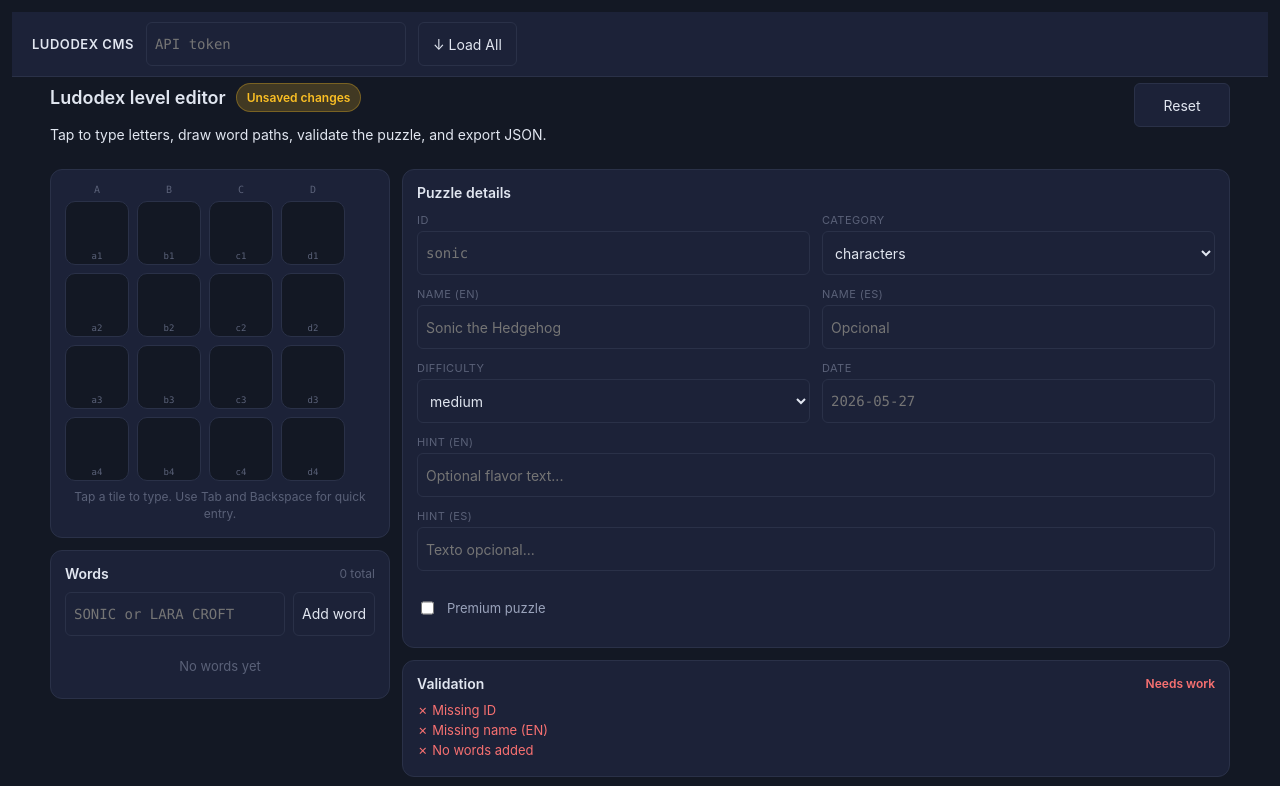
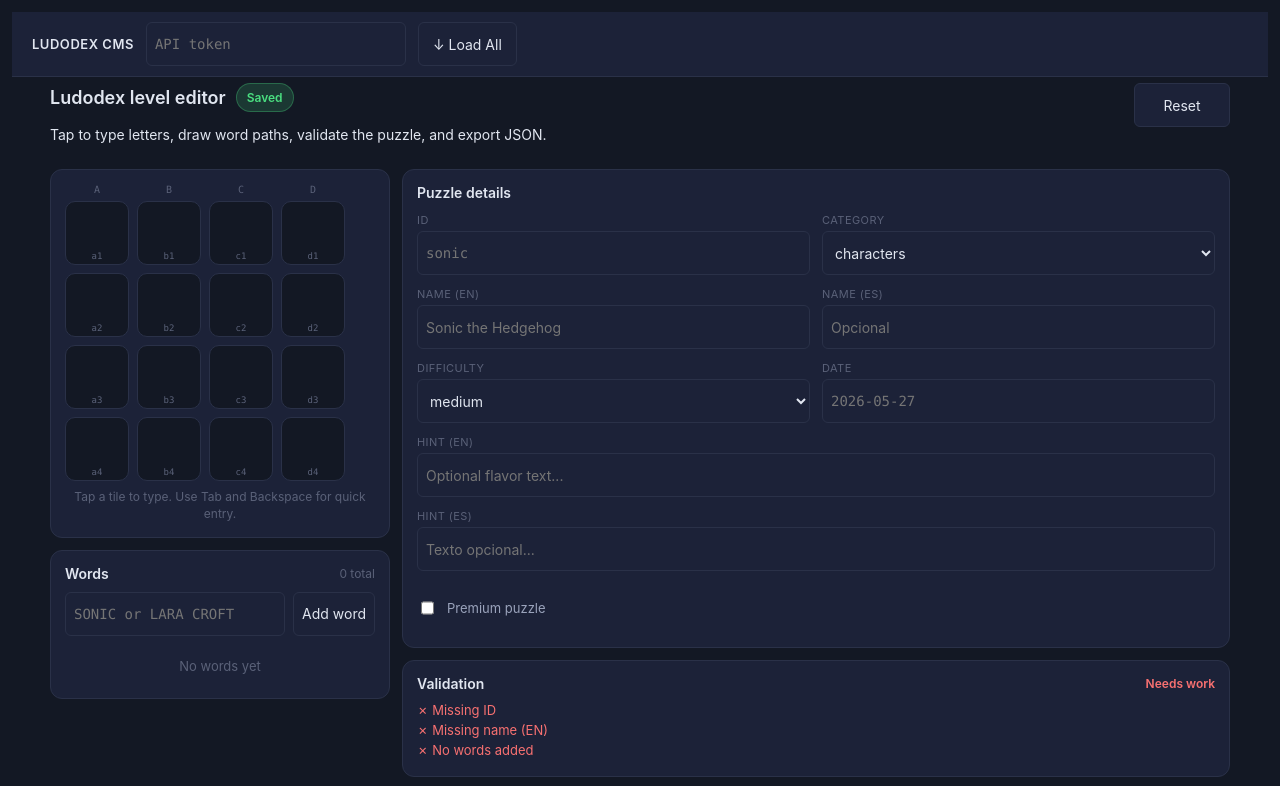
Before and after one commit to KrisEnigma/Ludodex, a website: page public/editor/index.html in a window 1280 px wide. Shown: the top 786 px of the page. Drawn offline with Linux system fonts and the light colour scheme.

Commit message:
Initialize editor dirty baseline

```diff
--- a/public/editor/index.html
+++ b/public/editor/index.html
@@ -1120,6 +1120,7 @@ window.addEventListener('beforeunload', e => {
 <div id="app"></div>
 <script>
   loadState();
+  syncSavedSnapshot();
   render();
 </script>
 </body>
```
